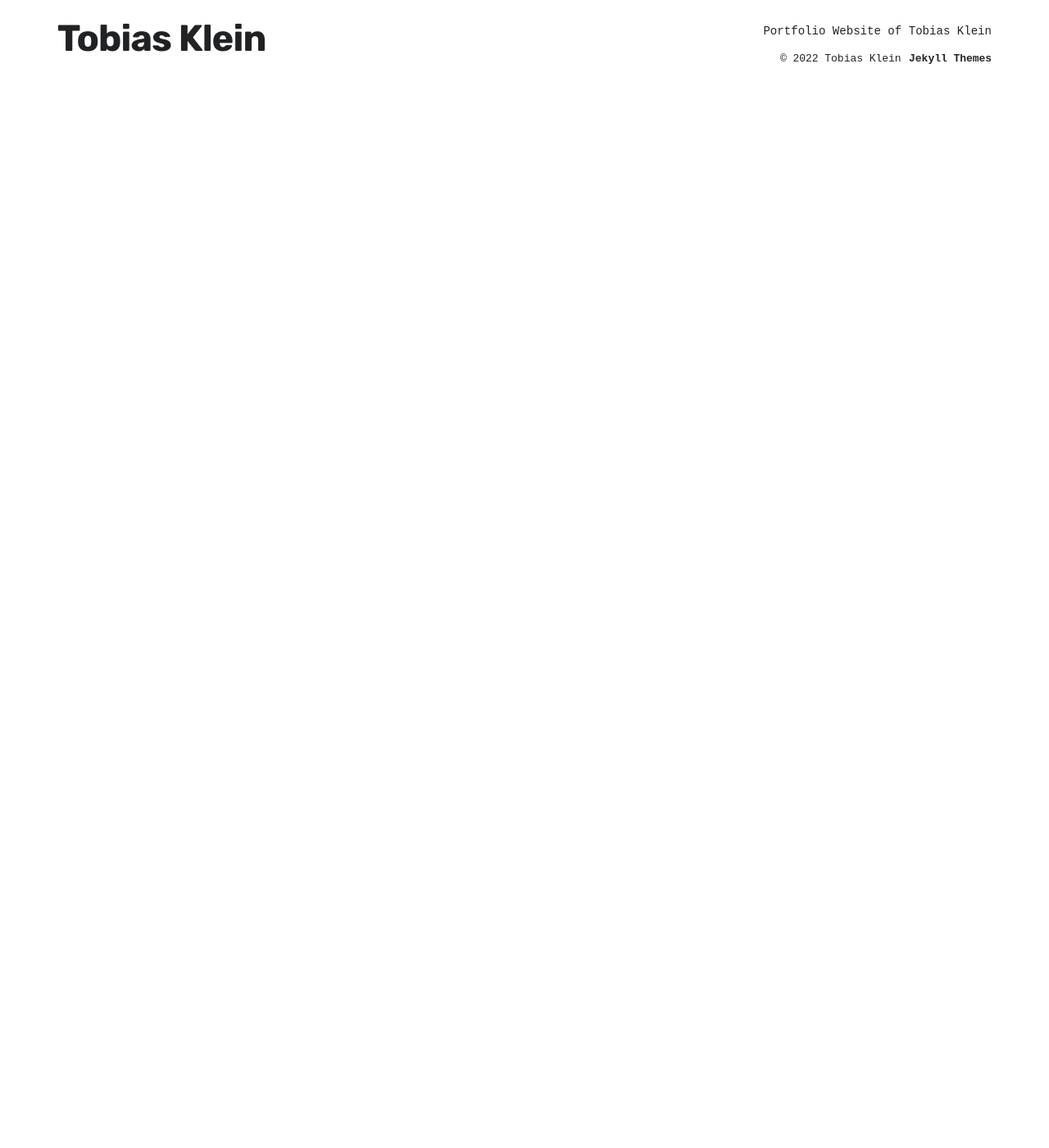
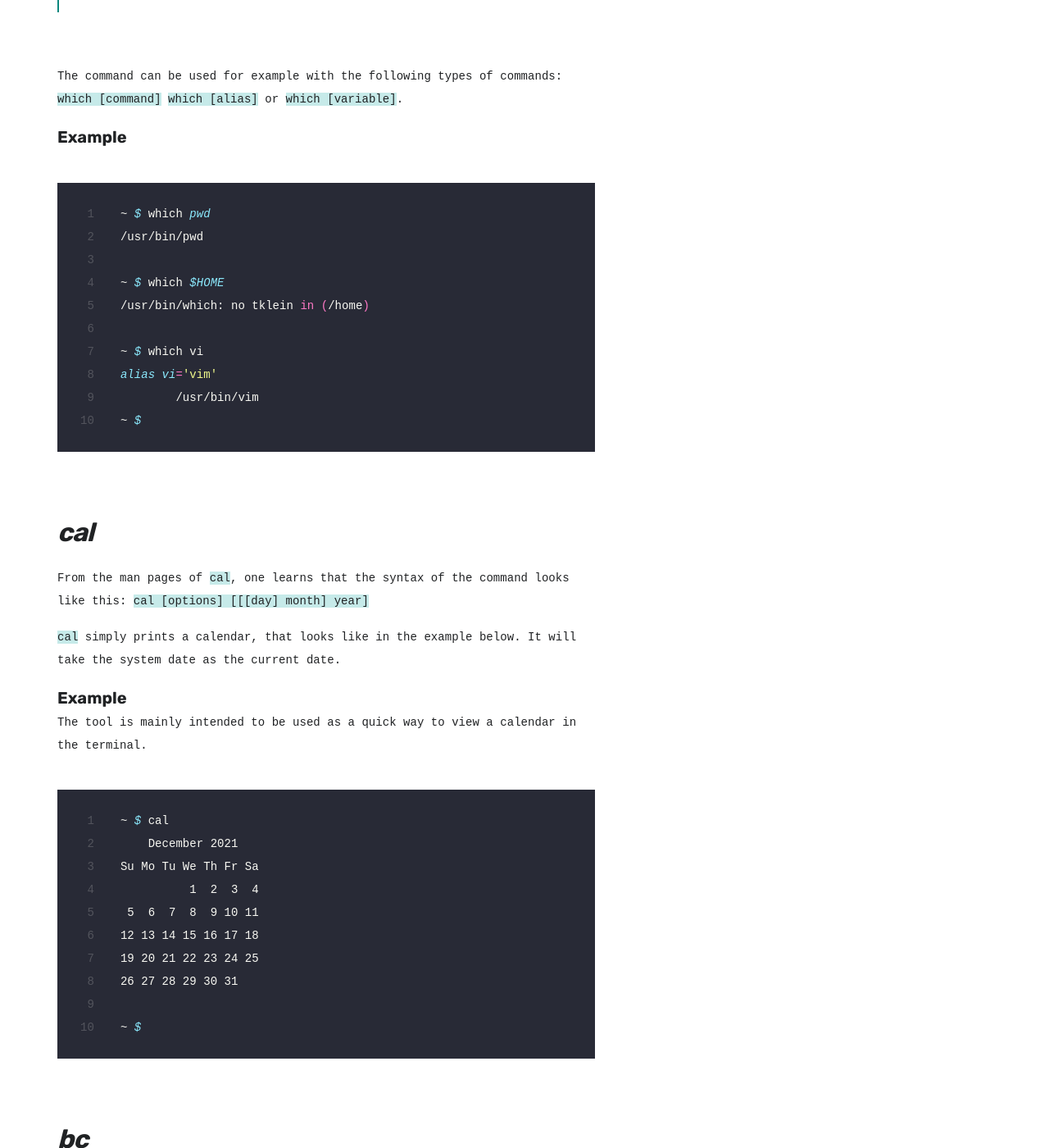
Before and after one commit to kletobias/kletobias.github.io, a Jekyll site: the page built from _projects/Chapter_5-11.md, in a window 1280 px wide and 1400 px high, scrolled down 4850 px. Shown: the whole window at 82% size. Built offline with Jekyll 4.4.1, drawn with Linux system fonts in a browser that asks for light colours; nearby versions of some CDN libraries; some web fonts are replaced; before the commit the page ends 5074 px from its top, so only the background shows below that; some of the changed text lies outside the part shown.

Commit message:
updating module5 for the website

````diff
--- a/_projects/Chapter_5-11.md
+++ b/_projects/Chapter_5-11.md
@@ -69,3 +69,103 @@
 localhost.localdomain
 ~ $
 ```
+
+
+#### *uname*
+
+`uname` gives very brief information about the operating system, that is running on the current machine.
+
+##### Example
+
+
+```bash
+~ $ uname
+Linux
+~ $
+```
+
+
+###### *uname -a*
+
+
+With the option `-a` one gets more information. In addition to the type of operating system (*Linux*), it prints more details
+about the operating system as one can see in the example below.
+
+
+###### Example
+
+
+```bash
+~ $ uname -a
+Linux localhost.localdomain 3.10.0-1160.el7.x86_64 #1 SMP Mon Oct 19 16:18:59 UTC 2020 x86_64 x86_64 x86_64 GNU/Linux
+~ $
+```
+
+
+#### *which*
+
+The structure of the command is `which [options] [--] programname [...]` and it tells one, as stated in the man pages of `which`:
+
+> which - shows the full path of (shell) commands.
+
+The command can be used for example with the following types of commands: `which [command]` `which [alias]` or `which [variable]`.
+
+##### Example
+
+
+```bash
+~ $ which pwd
+/usr/bin/pwd
+
+~ $ which $HOME
+/usr/bin/which: no tklein in (/home)
+
+~ $ which vi
+alias vi='vim'
+        /usr/bin/vim
+~ $
+```
+
+
+#### *cal*
+
+From the man pages of `cal`, one learns that the syntax of the command looks like this: `cal [options] [[[day] month] year]`
+
+`cal` simply prints a calendar, that looks like in the example below. It will take the system date as the current date.
+
+##### Example
+
+The tool is mainly intended to be used as a quick way to view a calendar in the terminal.
+
+
+```bash
+~ $ cal
+    December 2021
+Su Mo Tu We Th Fr Sa
+          1  2  3  4
+ 5  6  7  8  9 10 11
+12 13 14 15 16 17 18
+19 20 21 22 23 24 25
+26 27 28 29 30 31
+
+~ $
+```
+
+
+#### *bc*
+
+`bc` = Binary calculator
+It is a basic calculator, that lacks builtin functions like *factorial (n!)* or any *root* function. These functions can however be defined in a separate text file and can be imported like that over and over again.
+
+
+```bash
+~ $ bc
+bc 1.06.95
+Copyright 1991-1994, 1997, 1998, 2000, 2004, 2006 Free Software Foundation, Inc.
+This is free software with ABSOLUTELY NO WARRANTY.
+For details type `warranty'.
+2^10
+1024
+5*10^6/120
+41666
+```
````
Also changed, not shown: _projects/Chapter_5-12.md (added, +79 -0 lines).
